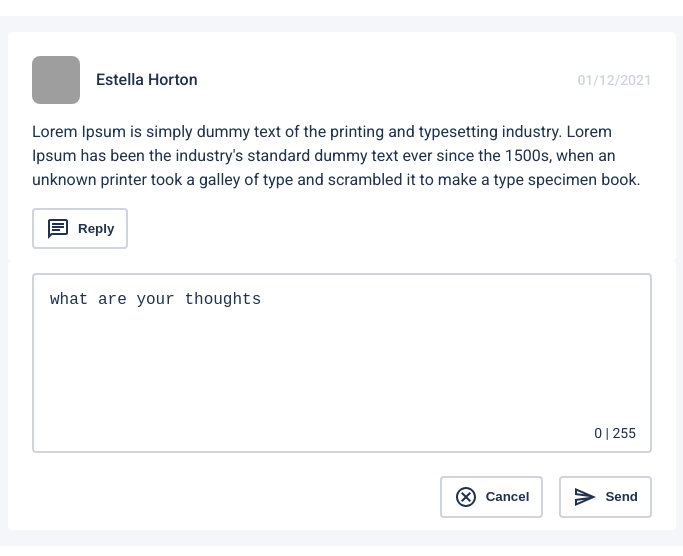
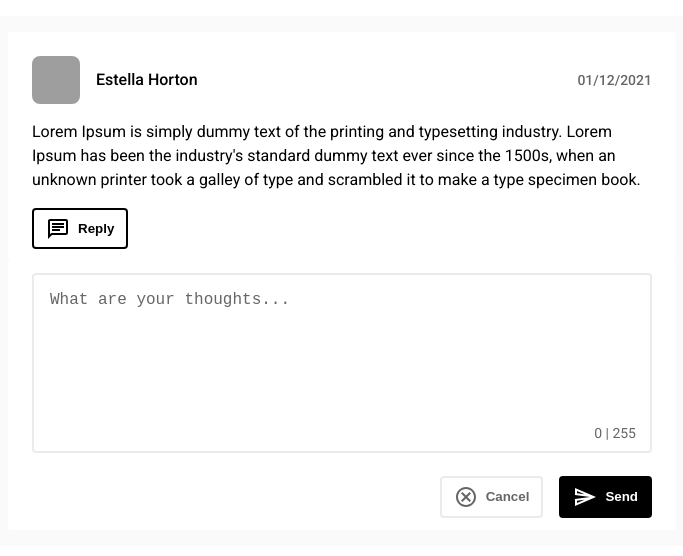
Before and after one commit to EndlessHollow/comments-section, a React (Vite) app: page / in a window 1280 px wide. Both pictures are taken after a click on the button "Reply". Shown: the top 556 px of the page, without its empty margins (298-981 px from the left). Built offline with nearby package versions, Linux system fonts and the light colour scheme; grey boxes are pictures that could not be loaded.

Commit message:
feat: add emphasis for button component

```diff
--- a/src/modules/button/button.tsx
+++ b/src/modules/button/button.tsx
@@ -1,46 +1,87 @@
 import React, { FC, ReactNode } from "react";
 import styled from "styled-components";
 
-const StyledButton = styled.button<{ hasIcon: boolean }>`
+export enum Emphasis {
+  primary,
+  secondary,
+}
+
+export interface ButtonProps {
+  onClick: () => void;
+  emphasis: Emphasis;
+  icon?: ReactNode;
+}
+
+const StyledButton = styled.button<{ hasIcon: boolean; emphasis: Emphasis }>`
   padding: 0.5em 0.75rem;
   position: relative;
   display: flex;
   align-items: center;
   column-gap: ${({ theme, hasIcon }) =>
     hasIcon ? theme.spacing[2] : undefined};
-  background-color: ${({ theme }) => theme.colors.white};
-  color: ${({ theme }) => theme.colors.darkBlue};
+  background-color: ${({ theme, emphasis }) =>
+    emphasis === Emphasis.primary ? theme.colors.black : theme.colors.white};
+  color: ${({ theme, emphasis }) =>
+    emphasis === Emphasis.primary ? theme.colors.white : theme.colors.grey300};
   font-weight: ${({ theme }) => theme.fontWeight.fontSemibold};
-  border: 2px solid ${({ theme }) => theme.colors.grey};
+  border: ${({ theme, emphasis }) =>
+    emphasis === Emphasis.primary
+      ? `2px solid ${theme.colors.black}`
+      : `2px solid ${theme.colors.grey200}`};
   border-radius: 4px;
   transition: all 0.25s cubic-bezier(0, 0.94, 0.3, 1.26);
 
   svg {
-    fill: ${({ theme }) => theme.colors.darkBlue};
+    fill: ${({ theme, emphasis }) =>
+      emphasis === Emphasis.primary
+        ? theme.colors.white
+        : theme.colors.grey300};
   }
 
   &:hover {
-    background-color: ${({ theme }) => theme.colors.blue};
-    color: ${({ theme }) => theme.colors.white};
-    border: 2px solid ${({ theme }) => theme.colors.blue};
+    background-color: ${({ theme, emphasis }) =>
+      emphasis === Emphasis.primary ? theme.colors.white : theme.colors.white};
+    color: ${({ theme, emphasis }) =>
+      emphasis === Emphasis.primary ? theme.colors.black : theme.colors.black};
+    border: ${({ theme, emphasis }) =>
+      emphasis === Emphasis.primary
+        ? `2px solid ${theme.colors.black}`
+        : `2px solid ${theme.colors.black}`};
     transition: all 0.25s cubic-bezier(0, 0.94, 0.3, 1.26);
 
     svg {
-      fill: ${({ theme }) => theme.colors.white};
+      fill: ${({ theme, emphasis }) =>
+        emphasis === Emphasis.primary
+          ? theme.colors.black
+          : theme.colors.black};
+    }
+  }
+
+  &:focus {
+    background-color: ${({ theme, emphasis }) =>
+      emphasis === Emphasis.primary ? theme.colors.white : theme.colors.white};
+    color: ${({ theme, emphasis }) =>
+      emphasis === Emphasis.primary ? theme.colors.black : theme.colors.black};
+    border: ${({ theme, emphasis }) =>
+      emphasis === Emphasis.primary
+        ? `2px solid ${theme.colors.black}`
+        : `2px solid ${theme.colors.black}`};
+    transition: all 0.25s cubic-bezier(0, 0.94, 0.3, 1.26);
+
+    svg {
+      fill: ${({ theme, emphasis }) =>
+        emphasis === Emphasis.primary
+          ? theme.colors.black
+          : theme.colors.black};
     }
   }
 `;
 
-export interface ButtonProps {
-  onClick: () => void;
-  icon?: ReactNode;
-}
-
 export const Button: FC<ButtonProps> = (props) => {
-  const { icon, onClick, children } = props;
+  const { emphasis, icon, onClick, children } = props;
   const hasIcon = icon ? true : false;
   return (
-    <StyledButton hasIcon={hasIcon} onClick={onClick}>
+    <StyledButton emphasis={emphasis} hasIcon={hasIcon} onClick={onClick}>
       {icon}
       {children}
     </StyledButton>
--- a/src/modules/comments-section/comment.tsx
+++ b/src/modules/comments-section/comment.tsx
@@ -1,9 +1,11 @@
 import React, { FC, useState } from "react";
 import styled from "styled-components";
 import { ReactComponent as ReplyIcon } from "../../assets/reply.svg";
-import { Button } from "../button/button";
+import { Button, Emphasis } from "../button/button";
 import { Reply } from "../reply/reply";
 import { UserProfile } from "../user-profile/user-profile";
+
+export interface CommentProps {}
 
 const CommentContainer = styled.div`
   display: grid;
@@ -23,11 +25,11 @@ const HeadlineContainer = styled.div`
 const PublishDate = styled.span`
   font-size: ${({ theme }) => theme.fontSize["text-sm"]};
   font-weight: ${({ theme }) => theme.fontWeight.fontMedium};
-  color: ${({ theme }) => theme.colors.grey};
+  color: ${({ theme }) => theme.colors.grey300};
 `;
 
 const CommentText = styled.p`
-  color: ${({ theme }) => theme.colors.darkBlue};
+  color: ${({ theme }) => theme.colors.black};
 `;
 
 const ActionsContainer = styled.div`
@@ -36,8 +38,6 @@ const ActionsContainer = styled.div`
   gap: ${({ theme }) => theme.spacing[4]};
   align-items: center;
 `;
-
-export interface CommentProps {}
 
 export const Comment: FC<CommentProps> = (props): JSX.Element => {
   const [isOpen, setIsOpen] = useState(false);
@@ -64,7 +64,11 @@ export const Comment: FC<CommentProps> = (props): JSX.Element => {
           scrambled it to make a type specimen book.
         </CommentText>
         <ActionsContainer>
-          <Button icon={<ReplyIcon />} onClick={handleToggleReply}>
+          <Button
+            emphasis={Emphasis.primary}
+            icon={<ReplyIcon />}
+            onClick={handleToggleReply}
+          >
             Reply
           </Button>
         </ActionsContainer>
--- a/src/modules/comments-section/comments-section.tsx
+++ b/src/modules/comments-section/comments-section.tsx
@@ -1,6 +1,8 @@
 import React, { FC } from "react";
 import styled from "styled-components";
 import { Comment } from "./comment";
+
+export interface CommentsSection {}
 
 const boxWidth = "43.75rem";
 
@@ -9,14 +11,12 @@ const CommentsSectionContainer = styled.div`
   border-radius: 0.25rem;
   margin: ${({ theme }) => `${theme.spacing[4]} auto`};
   padding: ${({ theme }) => `${theme.spacing[4]}`};
-  background-color: ${({ theme }) => theme.colors.lightgrey};
+  background-color: ${({ theme }) => theme.colors.grey100};
 
   @media (max-width: ${boxWidth}) {
     margin: ${({ theme }) => `${theme.spacing[4]} ${theme.spacing[4]}`};
   }
 `;
-
-export interface CommentsSection {}
 
 export const CommentsSection: FC<CommentsSection> = (props): JSX.Element => {
   return (
--- a/src/modules/reply/reply.tsx
+++ b/src/modules/reply/reply.tsx
@@ -2,8 +2,18 @@ import React, { FC } from "react";
 import styled from "styled-components";
 import { ReactComponent as CancelIcon } from "../../assets/cancel.svg";
 import { ReactComponent as SendIcon } from "../../assets/send.svg";
-import { Button } from "../button/button";
+import { Button, Emphasis } from "../button/button";
 import { TextArea } from "./text-area";
+
+export interface ReplyProps {
+  cols?: number;
+  rows?: number;
+  required?: boolean;
+  minLength?: number;
+  maxLength?: number;
+  placeholder?: string;
+  handleCancel: () => void;
+}
 
 const ReplyContainer = styled.div`
   padding: ${({ theme }) => `${theme.spacing[3]} ${theme.spacing[6]}`};
@@ -21,16 +31,6 @@ const ControlsPanel = styled.div`
   align-items: center;
 `;
 
-export interface ReplyProps {
-  cols?: number;
-  rows?: number;
-  required?: boolean;
-  minLength?: number;
-  maxLength?: number;
-  placeholder?: string;
-  handleCancel: () => void;
-}
-
 export const Reply: FC<ReplyProps> = (props): JSX.Element => {
   const { handleCancel, ...rest } = props;
 
@@ -38,10 +38,18 @@ export const Reply: FC<ReplyProps> = (props): JSX.Element => {
     <ReplyContainer>
       <TextArea {...rest} />
       <ControlsPanel>
-        <Button icon={<CancelIcon />} onClick={handleCancel}>
+        <Button
+          emphasis={Emphasis.secondary}
+          icon={<CancelIcon />}
+          onClick={handleCancel}
+        >
           Cancel
         </Button>
-        <Button icon={<SendIcon />} onClick={() => undefined}>
+        <Button
+          emphasis={Emphasis.primary}
+          icon={<SendIcon />}
+          onClick={() => undefined}
+        >
           Send
         </Button>
       </ControlsPanel>
--- a/src/modules/reply/text-area.tsx
+++ b/src/modules/reply/text-area.tsx
@@ -1,5 +1,14 @@
 import React, { ChangeEvent, FC, useState } from "react";
 import styled from "styled-components";
+
+export interface TextAreaProps {
+  cols?: number;
+  rows?: number;
+  required?: boolean;
+  minLength?: number;
+  maxLength?: number;
+  placeholder?: string;
+}
 
 const TextAreaContainer = styled.div`
   position: relative;
@@ -10,12 +19,12 @@ const StyledTextArea = styled.textarea`
   padding: ${({ theme }) => theme.spacing[4]};
   width: 100%;
   font-size: ${({ theme }) => theme.fontSize["text-base"]};
-  border: 2px solid ${({ theme }) => theme.colors.grey};
+  border: 2px solid ${({ theme }) => theme.colors.grey200};
   box-sizing: border-box;
   border-radius: 0.25rem;
 
   &::-webkit-input-placeholder {
-    color: ${({ theme }) => theme.colors.darkBlue};
+    color: ${({ theme }) => theme.colors.grey300};
   }
 `;
 
@@ -24,17 +33,8 @@ const CharacterCounter = styled.span`
   bottom: ${({ theme }) => theme.spacing[4]};
   right: ${({ theme }) => theme.spacing[4]};
   font-size: ${({ theme }) => theme.fontSize["text-sm"]};
-  color: ${({ theme }) => theme.colors.darkBlue};
+  color: ${({ theme }) => theme.colors.grey300};
 `;
-
-export interface TextAreaProps {
-  cols?: number;
-  rows?: number;
-  required?: boolean;
-  minLength?: number;
-  maxLength?: number;
-  placeholder?: string;
-}
 
 export const TextArea: FC<TextAreaProps> = (props): JSX.Element => {
   const {
@@ -43,7 +43,7 @@ export const TextArea: FC<TextAreaProps> = (props): JSX.Element => {
     required,
     minLength,
     maxLength,
-    placeholder = "what are your thoughts",
+    placeholder = "What are your thoughts...",
   } = props;
   const [textAreaValue, setTextAreaValue] = useState<string | undefined>();
   const [charCount, setCharCount] = useState(`0 | ${maxLength}`);
--- a/src/modules/user-profile/user-profile.tsx
+++ b/src/modules/user-profile/user-profile.tsx
@@ -1,5 +1,7 @@
 import React, { FC } from "react";
 import styled from "styled-components";
+
+export interface UserProfileProps {}
 
 const pictureSize = "3rem;";
 
@@ -25,10 +27,8 @@ const UserPhoto = styled.img`
 const Username = styled.span`
   font-size: ${({ theme }) => theme.fontSize["text-base"]};
   font-weight: ${({ theme }) => theme.fontWeight.fontMedium};
-  color: ${({ theme }) => theme.colors.darkBlue};
+  color: ${({ theme }) => theme.colors.black};
 `;
-
-export interface UserProfileProps {}
 
 export const UserProfile: FC<UserProfileProps> = (props): JSX.Element => {
   return (
--- a/src/utils/colors.ts
+++ b/src/utils/colors.ts
@@ -3,8 +3,7 @@ export type Colors = typeof colors;
 export const colors = {
   black: "hsl(0, 100%, 0%)",
   white: "hsl(0, 0%, 100%)",
-  grey: "hsl(222, 16%, 84%)",
-  lightgrey: "hsl(228, 33%, 97%)",
-  blue: "hsl(214, 99%, 57%)",
-  darkBlue: "hsl(215, 41%, 21%)",
+  grey300: "hsl(0,0%,40%)",
+  grey200: "hsl(0,0%,92%)",
+  grey100: "hsl(0,0%,98%)",
 };
--- a/src/utils/global-style.tsx
+++ b/src/utils/global-style.tsx
@@ -56,10 +56,6 @@ table {
   border-collapse: collapse;
   border-spacing: 0;
 }
-
-*&:focus-visible {
-  outline-color: hsl(215, 41%, 21%)
-}
 `
 
 export const GlobalStyle = createGlobalStyle`${reset}`;
```
